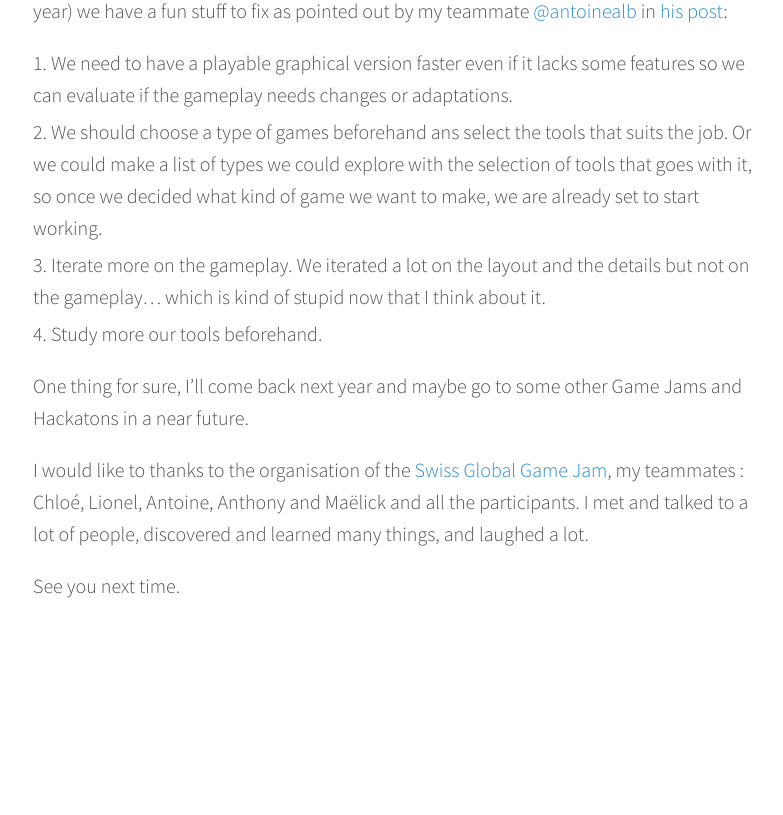
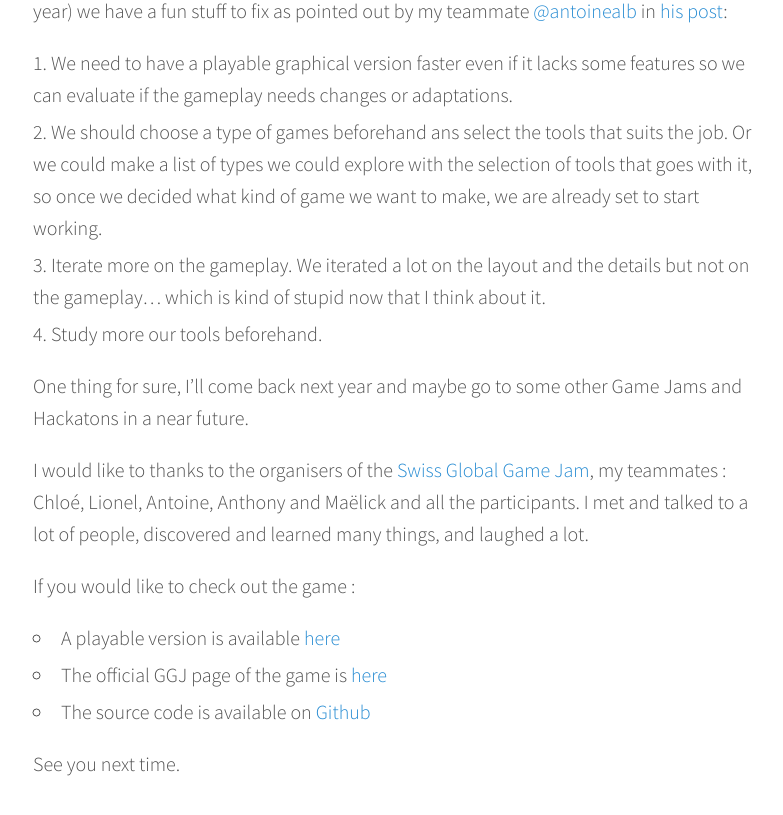
Before and after one commit to EricDupertuis/EricDupertuis.github.io, a Jekyll site: the page built from _posts/2016-02-02-ggj16.md, in a window 1280 px wide and 900 px high, scrolled down 2741 px. Shown: the top 815 px of the window, without its empty margins (247-1030 px from the left). Built offline with Jekyll 4.4.1, drawn with Linux system fonts in a browser that asks for light colours; Markdown is read by kramdown in place of the engine named in the settings; comment, search, counter and statistics services are not loaded; before the commit the page ends 3463 px from its top, so only the background shows below that.

Commit message:
added git repo and game page as reference

```diff
--- a/_posts/2016-02-02-ggj16.md
+++ b/_posts/2016-02-02-ggj16.md
@@ -46,6 +46,12 @@ We still made some mistakes and for next year (because I'm definitely going back
 
 One thing for sure, I'll come back next year and maybe go to some other Game Jams and Hackatons in a near future.
 
-I would like to thanks to the organisation of the [Swiss Global Game Jam](https://globalgamejamsuisse.wordpress.com/), my teammates : Chloé, Lionel, Antoine, Anthony and Maëlick and all the participants. I met and talked to a lot of people, discovered and learned many things, and laughed a lot.
+I would like to thanks to the organisers of the [Swiss Global Game Jam](https://globalgamejamsuisse.wordpress.com/), my teammates : Chloé, Lionel, Antoine, Anthony and Maëlick and all the participants. I met and talked to a lot of people, discovered and learned many things, and laughed a lot.
+
+If you would like to check out the game :
+
+- A playable version is available [here](http://edupertuis.net/ggj16)
+- The official GGJ page of the game is [here](http://globalgamejam.org/2016/games/duel-wizards)
+- The source code is available on [Github](https://github.com/EricDupertuis/ggj16)
 
 See you next time.
```
